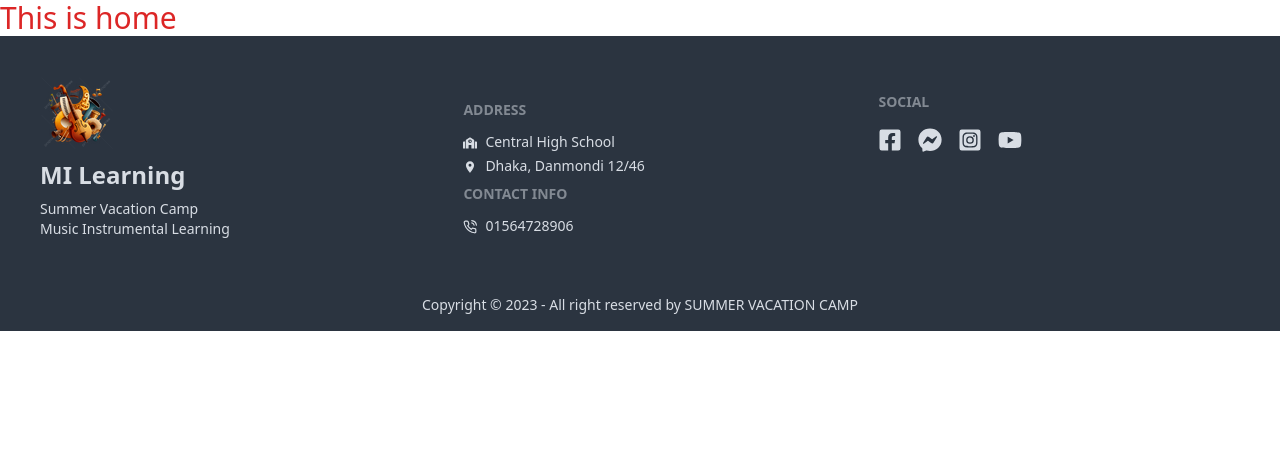
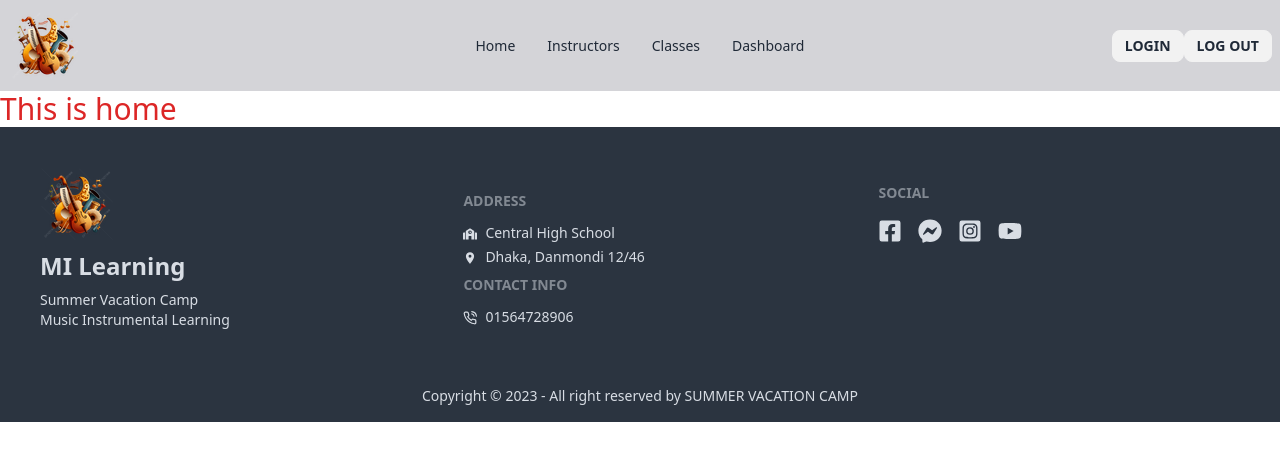
Before and after one commit to MahmudPreyom/summer-camp-client, a React (Vite) app: page / in a window 1280 px wide. Shown: the top 460 px of the page. Built offline with nearby package versions, Linux system fonts and the light colour scheme.

Commit message:
navbar add

```diff
--- a/src/Layout/Main.jsx
+++ b/src/Layout/Main.jsx
@@ -1,10 +1,12 @@
 import React from "react";
 import { Outlet } from "react-router-dom"
 import Footer from "../pages/Shared/Footer/Footer";
+import Navbar from "../pages/Shared/Navbar/Navbar";
 
 const Main = () => {
     return (
         <div>
+            <Navbar></Navbar>
             <Outlet></Outlet>
             <Footer></Footer>
         </div>
--- a/src/pages/Shared/Navbar/Navbar.jsx
+++ b/src/pages/Shared/Navbar/Navbar.jsx
@@ -1,9 +1,36 @@
 import React from "react";
+import logo from "../../../assets/logo.png"
+import { Link } from "react-router-dom";
 
 const Navbar = () => {
     return (
-        <div>
-
+        <div className="navbar bg-zinc-300">
+            <div className="navbar-start">
+                <div className="dropdown">
+                    <label tabIndex={0} className="btn btn-ghost lg:hidden">
+                        <svg xmlns="http://www.w3.org/2000/svg" className="h-5 w-5" fill="none" viewBox="0 0 24 24" stroke="currentColor"><path strokeLinecap="round" strokeLinejoin="round" strokeWidth="2" d="M4 6h16M4 12h8m-8 6h16" /></svg>
+                    </label>
+                    <ul tabIndex={0} className="menu menu-sm dropdown-content mt-3 p-2 shadow bg-base-100 rounded-box w-52">
+                        <li><Link>Home</Link></li>
+                        <li><Link>Instructors</Link> </li>
+                        <li><Link>Classes</Link></li>
+                        <li><Link>Dashboard</Link></li>
+                    </ul>
+                </div>
+                <img src={logo} alt="" />
+            </div>
+            <div className="navbar-center hidden lg:flex">
+                <ul className="menu menu-horizontal px-1">
+                    <li><Link>Home</Link></li>
+                    <li><Link>Instructors</Link></li>
+                    <li><Link>Classes</Link></li>
+                    <li><Link>Dashboard</Link></li>
+                </ul>
+            </div>
+            <div className="navbar-end">
+                <Link className="btn btn-sm">Login</Link>
+                <Link className="btn btn-sm">Log Out</Link>
+            </div>
         </div>
     );
 };
```
